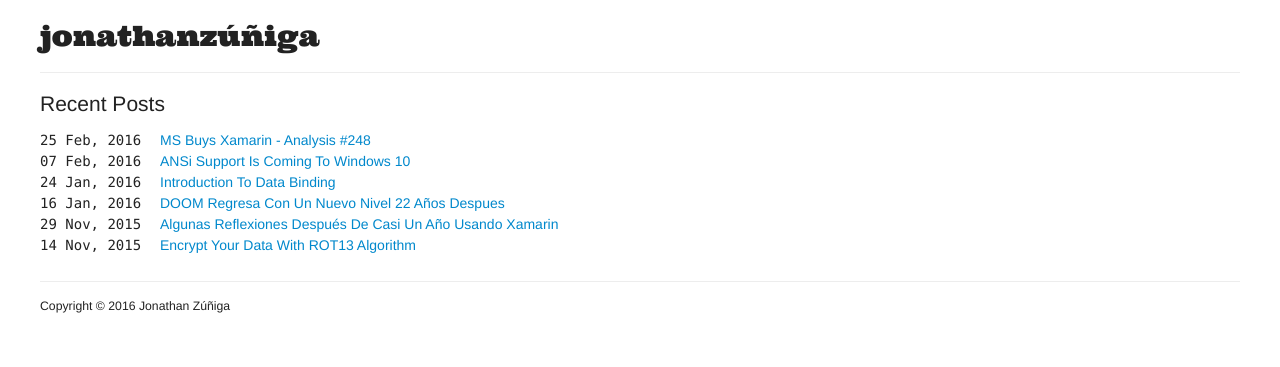
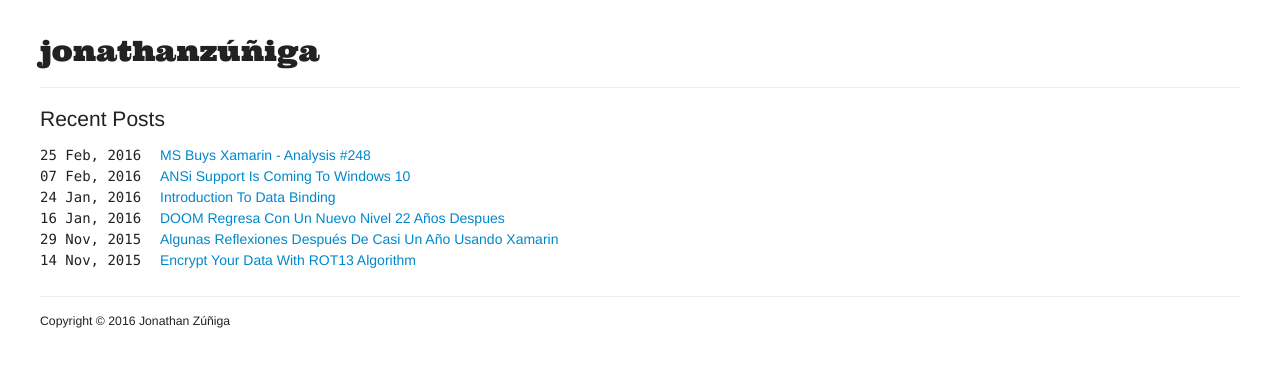
Before and after one commit to jonathanzuniga/jonathanzuniga.github.io, a Jekyll site: the page built from index.html, in a window 1280 px wide. Shown: the top 367 px of the page. Built offline with Jekyll 4.4.1, drawn with Linux system fonts in a browser that asks for light colours.

Commit message:
Add more space in the top of the header.

```diff
--- a/_layouts/post.html
+++ b/_layouts/post.html
@@ -4,9 +4,9 @@
 <article class="post">
 	<header class="post-header">
 		{% if page.link %}
-			<h1 class="post-title"><a href="{{ page.link }}">{{ page.title }}</a></h1>
+			<h2 class="post-title"><a href="{{ page.link }}">{{ page.title }}</a></h2>
 		{% else %}
-			<h1 class="post-title">{{ page.title }}</h1>
+			<h2 class="post-title">{{ page.title }}</h2>
 		{% endif %}
 
 		<p>
--- a/_sass/_layout.scss
+++ b/_sass/_layout.scss
@@ -1,6 +1,6 @@
 body {
 	margin-bottom: $spacing-unit;
-	margin-top: $spacing-unit / 2;
+	margin-top: $spacing-unit;
 }
 
 h1, h2, h3, h4 {
@@ -20,8 +20,6 @@
  * Site header
  */
 .site-header {
-	margin-bottom: 0;
-
 	.site-title {
 		display: block;
 		font-family: $title-font-family;
```
Also changed, not shown: index.html (+0 -53 lines), _includes/footer.html (line endings or trailing spaces).
